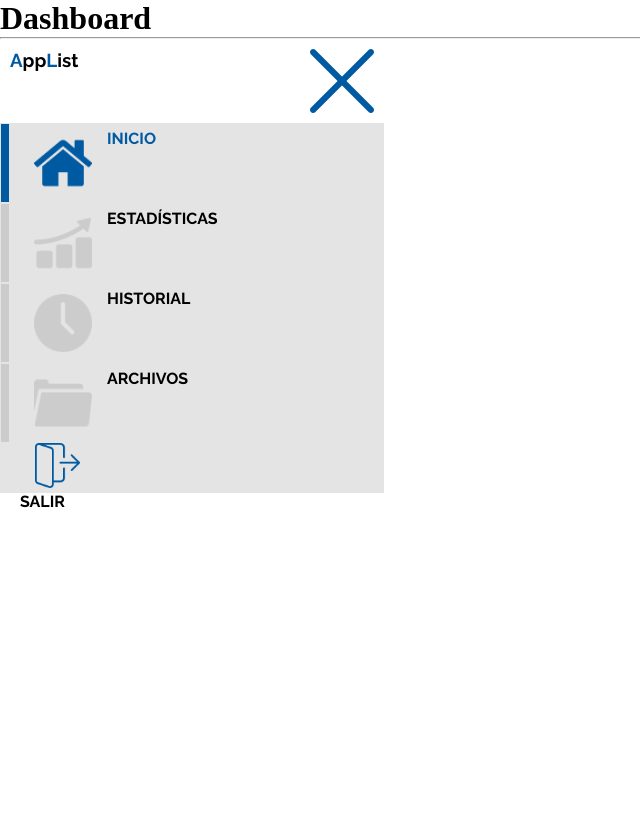
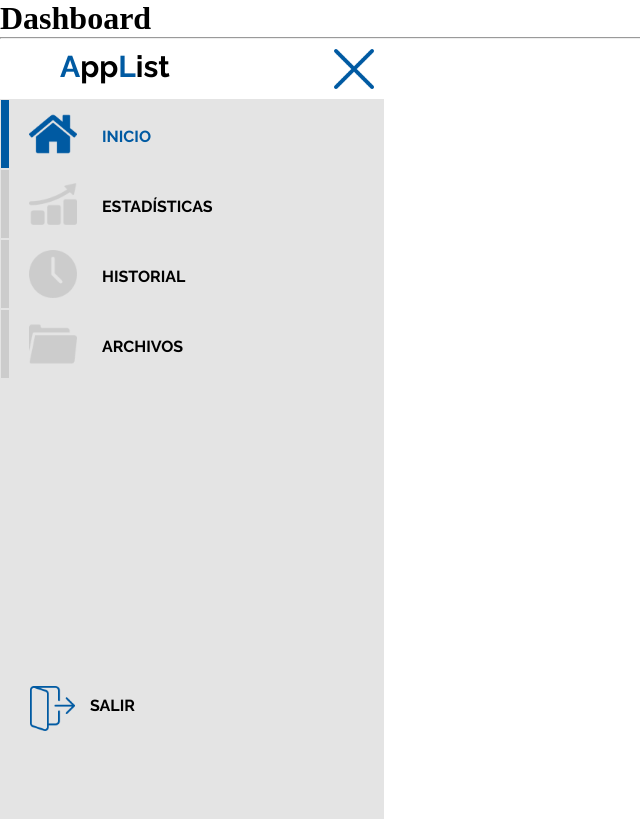
Before and after one commit to Erikapavaro/js-proyecto, a plain HTML site: page dashboard.html in a window 1280 px wide. Shown: the whole page, without its empty margins (0-640 px from the left). Before the commit the page ends 800 px from the top, so only its background shows below. Drawn offline with Linux system fonts and the light colour scheme.

Commit message:
correcion de errores 4

```diff
--- a/css/dashboard.css
+++ b/css/dashboard.css
@@ -6,13 +6,12 @@
 
 .AppList{
     width: 30%;
-    height: 100%;
+    height: 100vh;
     background-color: white;
 }
 
 .pt1App{
     width: 100%;
-    height: 10%;
     display: flex;
     flex-direction: row;
     padding: 10px;
@@ -21,6 +20,8 @@
 .tituloApp{
     width: 100%;
     font-family: 'Raleway', sans-serif;
+    font-size: 30px;
+    margin-left: 50px;
 }
 
 .close{
@@ -37,8 +38,9 @@ h1{
     color: #005AA2;
 }
 
-.pt1App img{
-    height: auto;
+.pt1App img {
+    height: 100%;
+    width: 40px;
 }
 
 .pt2App{
@@ -50,7 +52,7 @@ h1{
 }
 
 .pt2App img{
-    margin-left: 15px;
+    margin-left: 10px;
 }
 
 .brr{
@@ -65,7 +67,7 @@ h1{
 
 .barra1App, .barra2App, .barra3App, .barra4App{
     width: 100%;
-    height: 80px;
+    height: 70px;
     padding: 1px;
     display: flex;
     flex-direction: row;
@@ -77,7 +79,8 @@ h1{
 }
 
 .barra1App p, .barra2App p, .barra3App p, .barra4App p{
-    padding: 5px;
+    padding: 27px 0px;
+    margin-left: 15px;
 }
 
 .barra1App p{
@@ -94,10 +97,15 @@ h1{
     height: 50px;
     margin-left: 20px;
     cursor: pointer;
+    display: flex;
+    flex-direction: row;
+    margin-top: 80%;
 }
 
 .salidaApp p{
     font-family: 'Raleway', sans-serif;
+    padding: 10px 0px;
+    margin-left: 15px;
 }
 
 .salidaApp img{
```
